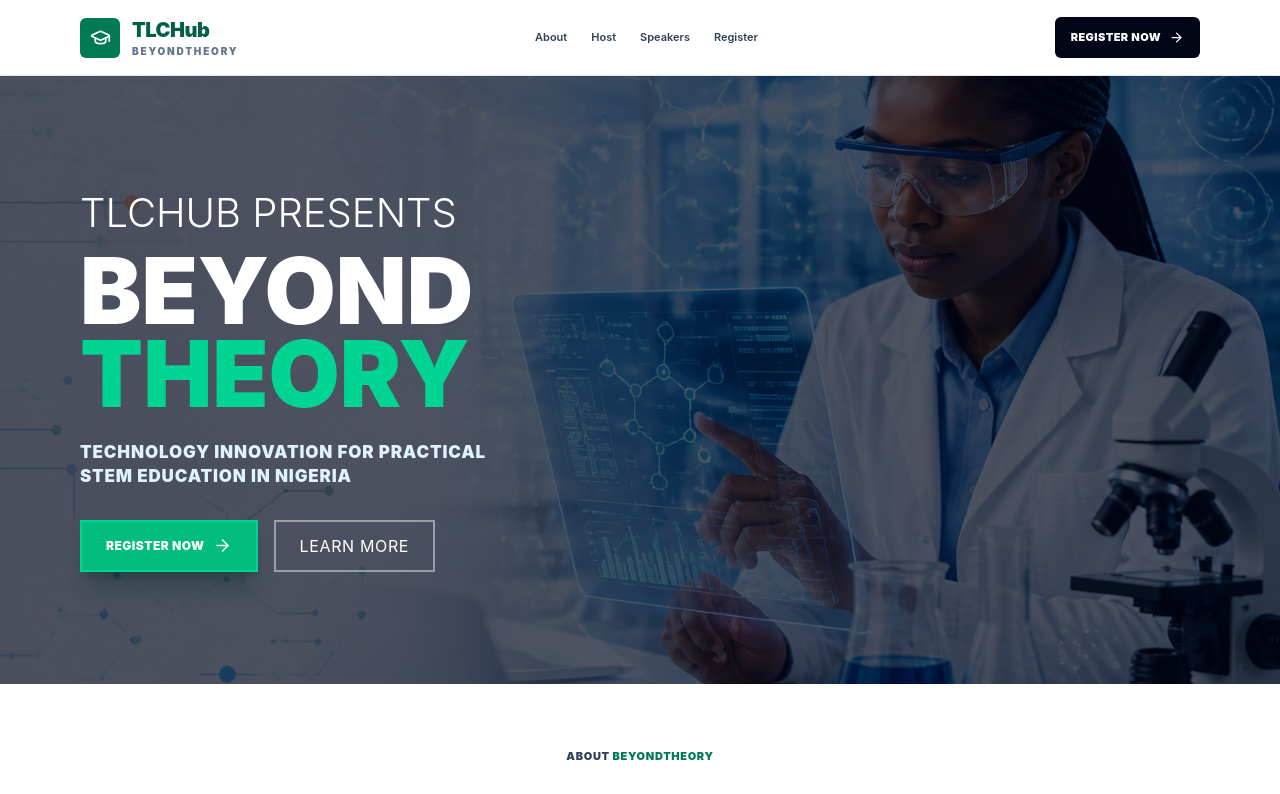
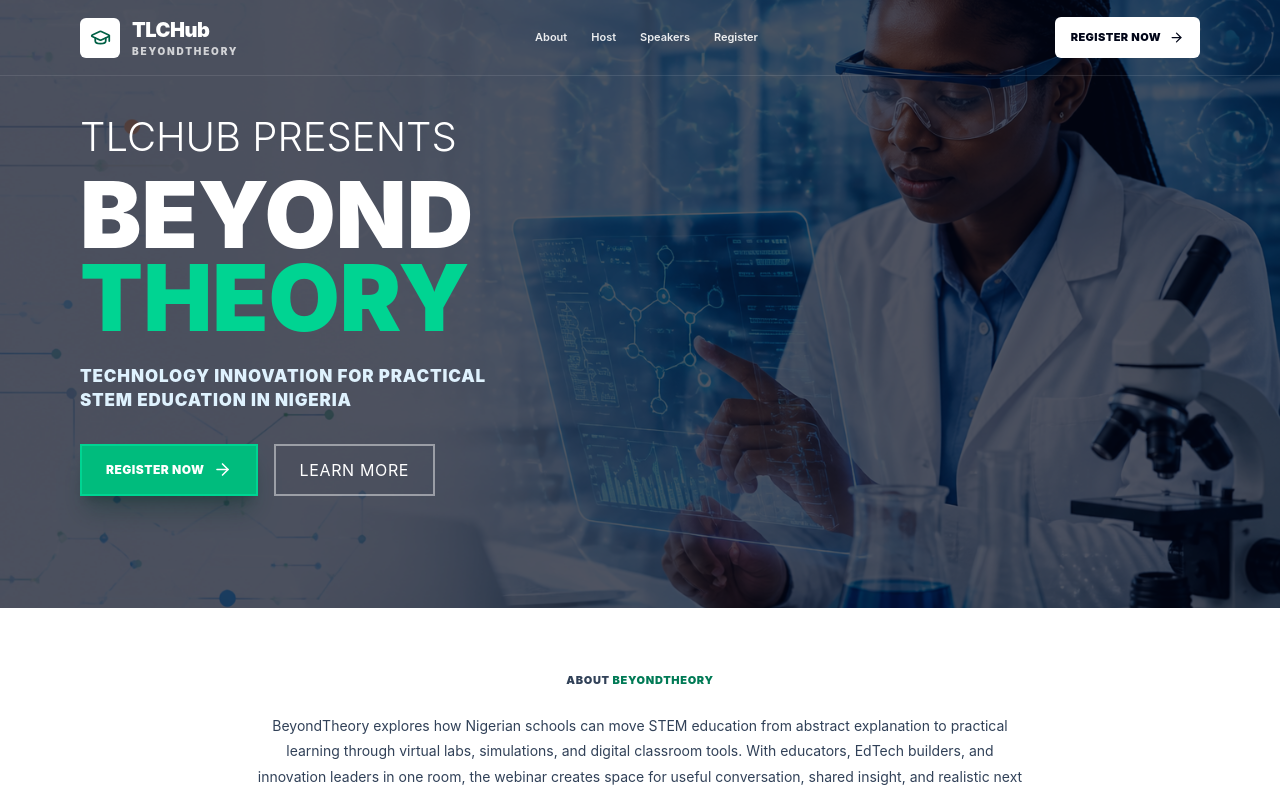
Before and after one commit to Koredesolomon/Quizbot, a Next.js app: page /webinar in a window 1280 px wide. Shown: the top 794 px of the page. Built offline with nearby package versions, Linux system fonts and the light colour scheme.

Commit message:
Header background color changed to white and text color changed to black. Added a new section for webinar details with a light gray background and centered text. Updated the call-to-action button style to have a blue background and white text.

```diff
--- a/src/components/webinar-landing.tsx
+++ b/src/components/webinar-landing.tsx
@@ -1,5 +1,6 @@
 "use client";
 
+import { useEffect, useState } from "react";
 import {
   ArrowDown,
   ArrowRight,
@@ -103,9 +104,26 @@
 }
 
 export function WebinarLanding() {
+  const [hasScrolled, setHasScrolled] = useState(false);
+
+  useEffect(() => {
+    const updateHeader = () => setHasScrolled(window.scrollY > 24);
+
+    updateHeader();
+    window.addEventListener("scroll", updateHeader, { passive: true });
+
+    return () => window.removeEventListener("scroll", updateHeader);
+  }, []);
+
   return (
     <main className="min-h-screen bg-white font-['Inter','Helvetica_Neue',Arial,sans-serif] text-slate-950 antialiased">
-      <header className="sticky top-0 z-30 border-b border-slate-200 bg-white/95 backdrop-blur">
+      <header
+        className={`fixed inset-x-0 top-0 z-30 border-b transition-[background-color,border-color,box-shadow,color,backdrop-filter] duration-700 ease-out ${
+          hasScrolled
+            ? "border-slate-200 bg-white/95 text-slate-950 shadow-sm backdrop-blur"
+            : "border-white/10 bg-transparent text-white"
+        }`}
+      >
         <div className="mx-auto flex max-w-[1200px] items-center justify-between gap-3 px-4 py-4 sm:px-8 lg:px-10">
           <button
             type="button"
@@ -113,24 +131,46 @@
             className="inline-flex min-w-0 cursor-pointer items-center gap-2 rounded-md text-left outline-none transition hover:-translate-y-0.5 hover:opacity-85 focus-visible:ring-4 focus-visible:ring-emerald-200 active:translate-y-0 sm:gap-3"
             aria-label="TLCHub webinar home"
           >
-            <span className="grid h-9 w-9 shrink-0 place-items-center rounded-md bg-emerald-700 text-white sm:h-10 sm:w-10">
+            <span
+              className={`grid h-9 w-9 shrink-0 place-items-center rounded-md transition-colors duration-700 ease-out sm:h-10 sm:w-10 ${
+                hasScrolled ? "bg-emerald-700 text-white" : "bg-white text-emerald-800"
+              }`}
+            >
               <GraduationCap aria-hidden="true" size={21} />
             </span>
             <span className="min-w-0">
-              <span className="block text-lg font-black tracking-tight text-emerald-800 sm:text-xl">TLCHub</span>
-              <span className="hidden text-[10px] font-black uppercase tracking-[0.18em] text-slate-500 min-[420px]:block">
+              <span
+                className={`block text-lg font-black tracking-tight transition-colors duration-700 ease-out sm:text-xl ${
+                  hasScrolled ? "text-emerald-800" : "text-white"
+                }`}
+              >
+                TLCHub
+              </span>
+              <span
+                className={`hidden text-[10px] font-black uppercase tracking-[0.18em] transition-colors duration-700 ease-out min-[420px]:block ${
+                  hasScrolled ? "text-slate-500" : "text-white/75"
+                }`}
+              >
                 BeyondTheory
               </span>
             </span>
           </button>
-          <nav className="hidden items-center gap-6 text-[11px] font-semibold tracking-normal text-slate-700 md:flex">
+          <nav
+            className={`hidden items-center gap-6 text-[11px] font-semibold tracking-normal transition-colors duration-700 ease-out md:flex ${
+              hasScrolled ? "text-slate-700" : "text-white/90"
+            }`}
+          >
             <button className="cursor-pointer rounded-sm outline-none transition hover:-translate-y-0.5 hover:text-emerald-700 focus-visible:ring-2 focus-visible:ring-emerald-300 active:translate-y-0" type="button" onClick={() => scrollToSection("about")}>About</button>
             <button className="cursor-pointer rounded-sm outline-none transition hover:-translate-y-0.5 hover:text-emerald-700 focus-visible:ring-2 focus-visible:ring-emerald-300 active:translate-y-0" type="button" onClick={() => scrollToSection("host")}>Host</button>
             <button className="cursor-pointer rounded-sm outline-none transition hover:-translate-y-0.5 hover:text-emerald-700 focus-visible:ring-2 focus-visible:ring-emerald-300 active:translate-y-0" type="button" onClick={() => scrollToSection("speakers")}>Speakers</button>
             <button className="cursor-pointer rounded-sm outline-none transition hover:-translate-y-0.5 hover:text-emerald-700 focus-visible:ring-2 focus-visible:ring-emerald-300 active:translate-y-0" type="button" onClick={() => scrollToSection("register")}>Register</button>
           </nav>
           <a
-            className="inline-flex shrink-0 cursor-pointer items-center gap-2 rounded-md bg-slate-950 px-3 py-2.5 text-[10px] font-black uppercase tracking-[0.04em] text-white outline-none transition hover:-translate-y-0.5 hover:bg-emerald-700 focus-visible:ring-4 focus-visible:ring-emerald-200 active:translate-y-0 sm:px-4 sm:py-3 sm:text-[11px]"
+            className={`inline-flex shrink-0 cursor-pointer items-center gap-2 rounded-md px-3 py-2.5 text-[10px] font-black uppercase tracking-[0.04em] outline-none transition duration-700 ease-out hover:-translate-y-0.5 focus-visible:ring-4 active:translate-y-0 sm:px-4 sm:py-3 sm:text-[11px] ${
+              hasScrolled
+                ? "bg-slate-950 text-white hover:bg-emerald-700 focus-visible:ring-emerald-200"
+                : "bg-white text-slate-950 hover:bg-emerald-400 focus-visible:ring-white/40"
+            }`}
             href={registrationUrl}
             rel="noreferrer"
             target="_blank"
```
